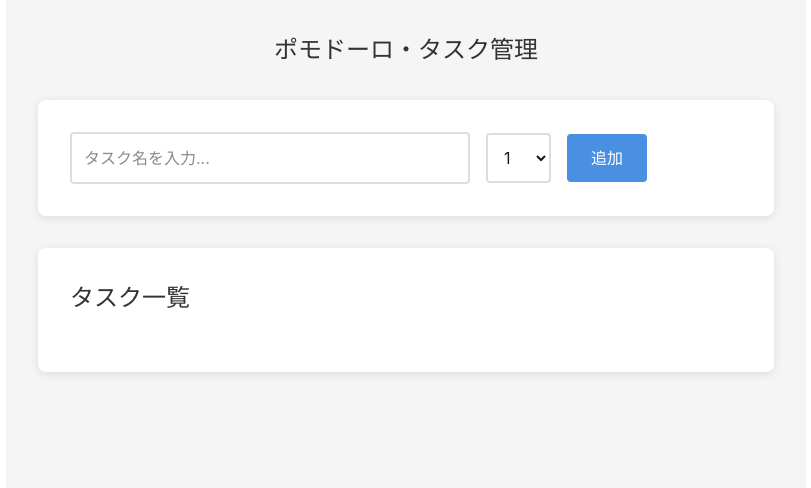
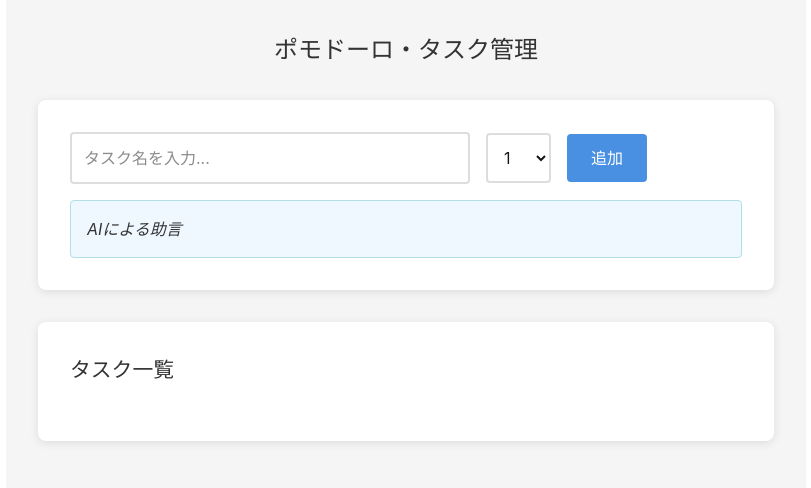
Before and after one commit to Tuyudaku561/pomodoro-todo-app, a Next.js app: page /task in a window 1280 px wide. Shown: the top 488 px of the page, without its empty margins (234-1045 px from the left). Built offline with nearby package versions, Linux system fonts and the light colour scheme.

Commit message:
AIの助言コメントの表示欄（実装はまだ）を追加

```diff
--- /dev/null
+++ b/app/task/ai_gene.tsx
@@ -0,0 +1,33 @@
+"use client";
+
+import { useEffect, useState } from "react";
+
+/**
+ * AIによるタスク助言を生成するコンポーネント
+ */
+interface AiGeneProps {
+  taskInput: string;
+}
+
+export default function AiGene({ taskInput }: AiGeneProps) {
+  const [suggestion, setSuggestion] = useState("AIによる助言");
+
+  useEffect(() => {
+    // 将来的にAI SDKをここで呼び出して助言を生成
+    // 例: const response = await aiSDK.generateSuggestion(taskInput);
+    // setSuggestion(response.suggestion);
+
+    // 今はプレースホルダー
+    if (taskInput.trim()) {
+      setSuggestion(`「${taskInput}」のタスクについて、AIが助言を生成中...`);
+    } else {
+      setSuggestion("AIによる助言");
+    }
+  }, [taskInput]);
+
+  return (
+    <div className="ai-suggestion">
+      {suggestion}
+    </div>
+  );
+}
--- a/app/task/input_space.tsx
+++ b/app/task/input_space.tsx
@@ -2,6 +2,7 @@
 
 import { useState } from "react";
 import { useTasks } from "./TaskContext";
+import AiGene from "./ai_gene";
 
 /**
  * タスクのタイトルとポモドーロ数を入力して、タスクを追加するためのコンポーネント
@@ -49,6 +50,7 @@ export default function InputSpace() {
 				</select>
 				<button type="submit">追加</button>
 			</form>
+			<AiGene taskInput={input} />
 		</div>
 	);
 }
--- a/app/task/sample.css
+++ b/app/task/sample.css
@@ -72,6 +72,18 @@
   background: #357abd;
 }
 
+/* AI助言欄のスタイル */
+.ai-suggestion {
+  margin-top: 1rem;
+  padding: 1rem;
+  background: #f0f8ff;
+  border: 1px solid #b0e0e6;
+  border-radius: 4px;
+  color: #333;
+  font-style: italic;
+  text-align: left;
+}
+
 /* タスク一覧のスタイル */
 .task-list {
   background: white;
@@ -83,7 +95,7 @@
 .task-list h2 {
   color: #333;
   margin-bottom: 1.5rem;
-  font-size: 1.5rem;
+  font-size: 1.3rem;
 }
 
 .task-list ul {
```
